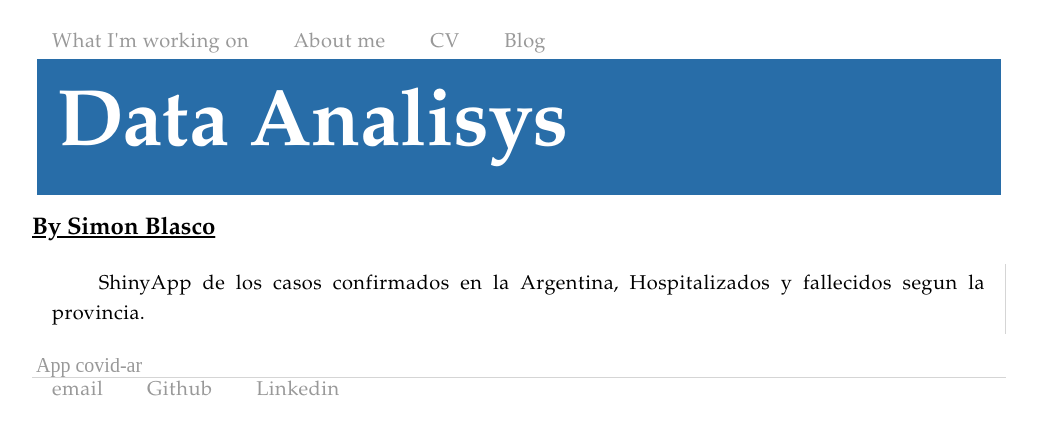
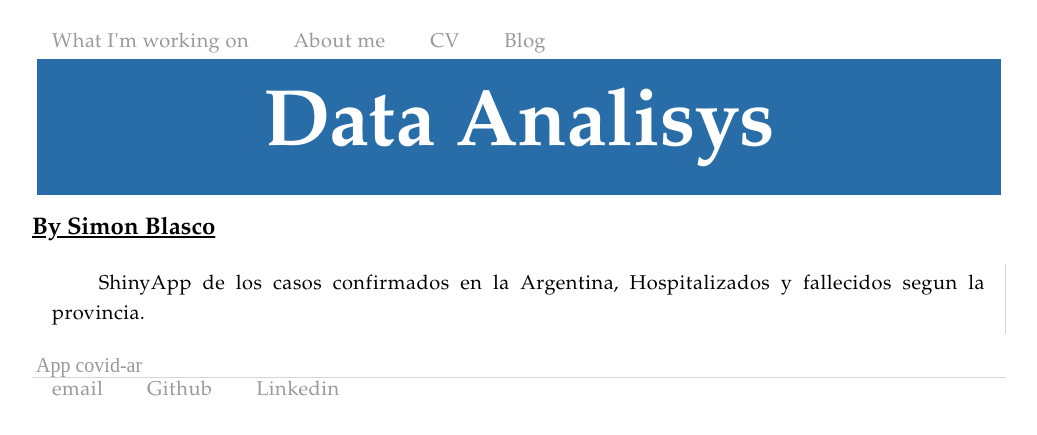
Before and after one commit to sblasco7/sblasco7.github.io, a Jekyll site: the page built from index.html, in a window 1280 px wide. Shown: the top 435 px of the page, without its empty margins (146-1183 px from the left). Built offline with Jekyll 4.4.1, drawn with Linux system fonts in a browser that asks for light colours.

Commit message:
Update main.css

```diff
--- a/css/main.css
+++ b/css/main.css
@@ -44,7 +44,7 @@ h1{
    background-color: #286da8;
    margin: 5px;
    padding: 20px;
-   text-align: start;
+   text-align: center;
    border-radius: 0px;
 }
 h2,h3{
```
